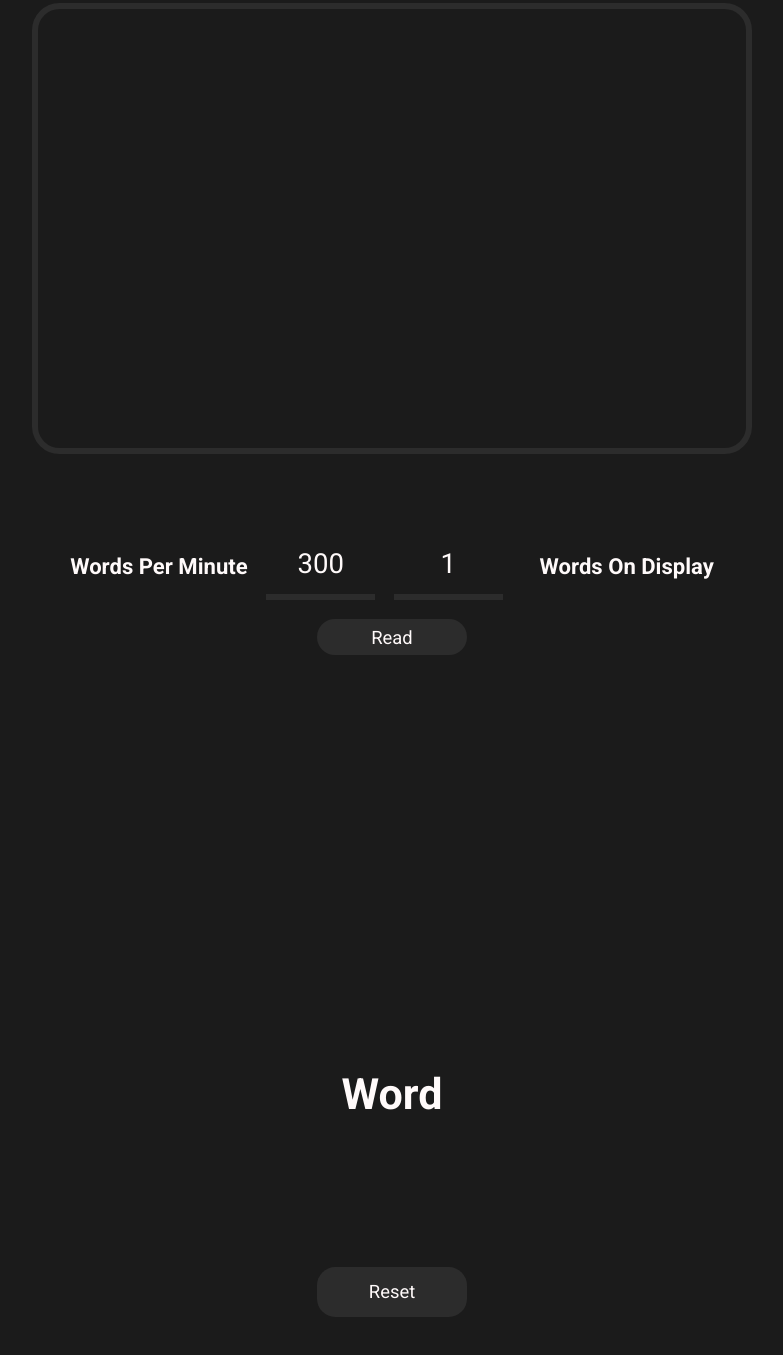
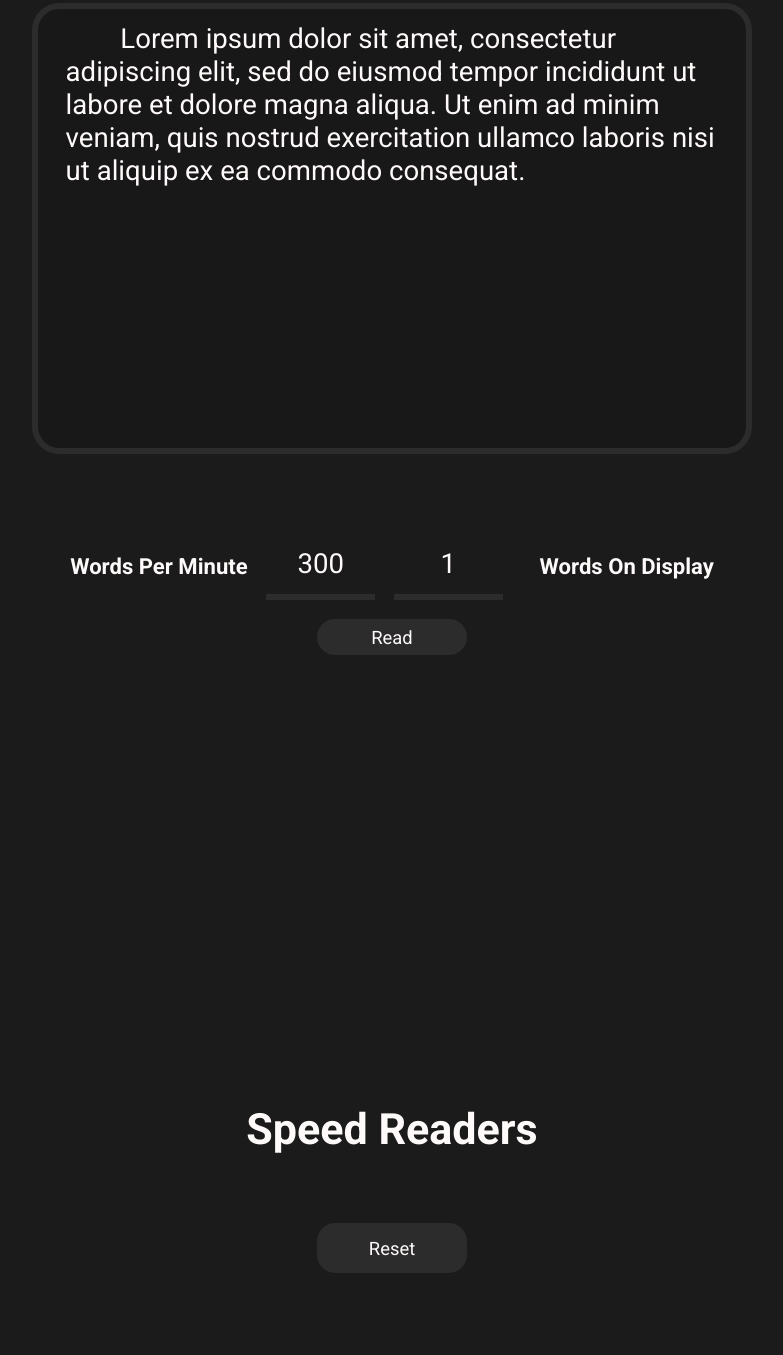
Before and after one commit to MaterniucAlex/Speed-Reader, a plain HTML site: page index.html in a window 1280 px wide. Shown: the part 71-1426 px from the top of the page, without its empty margins (248-1031 px from the left). Drawn offline with Linux system fonts and the light colour scheme.

Commit message:
Speed Reader v1.3 | fixed newline characters and tabs not being detected as separators for textarea string and the reset button changing position when text is not present + textarea now has a default lorem text

```diff
--- a/index.html
+++ b/index.html
@@ -14,7 +14,9 @@
   <body>
 
     <section class="mainSection">
-      <textarea type="text" name="textInput" value="Lorem ipsum dolor sit amet, consectetur adipiscing elit, sed do eiusmod tempor incididunt ut labore et dolore magna aliqua. Ut enim ad minim veniam, quis nostrud exercitation ullamco laboris nisi ut aliquip ex ea commodo consequat." id="textInput" spellcheck="false"></textarea><br>
+      <textarea type="text" name="textInput" value="" id="textInput" spellcheck="false">
+        Lorem ipsum dolor sit amet, consectetur adipiscing elit, sed do eiusmod tempor incididunt ut labore et dolore magna aliqua. Ut enim ad minim veniam, quis nostrud exercitation ullamco laboris nisi ut aliquip ex ea commodo consequat.
+      </textarea><br>
       <section class="optionsSection">
         <h4>Words Per Minute</h4>
         <input type="text" inputmode="numeric" name="wordsPerMinute" value="300" id="WPM" size='2' maxlength='3'>
@@ -25,7 +27,7 @@
     </section>
 
     <section class="mainSection">
-      <h3 id="readingWords">Word</h3>
+      <h3 id="readingWords">Speed Readers</h3>
       <button type="reset" id="resetButton">Reset</button>
     </section>
 
--- a/main.js
+++ b/main.js
@@ -7,7 +7,7 @@ function startDisplayingWords()
   let numberOfWords = Number(document.getElementById("NW").value);
 
   let word = 0;
-  let text = document.getElementById("textInput").value.split(" ").filter((word) => word.length > 0);
+  let text = document.getElementById("textInput").value.split(/\s+/).filter((word) => word.length > 0);
   let wordCount = text.length;
   if (numberOfWords > wordCount)
     numberOfWords = 1;
--- a/style.css
+++ b/style.css
@@ -30,6 +30,7 @@ body {
   align-items: center;
   gap: 0.5em;
   width: min(35vw, 720px);
+  position: relative;
 }
 
 .optionsSection {
@@ -72,6 +73,7 @@ textarea::-webkit-scrollbar {
   border-radius: 1em;
   border: 6px solid var(--grayColor);
   resize: none;
+  background-color: #181818;
 }
 
 #textInput:focus {
@@ -96,5 +98,6 @@ button:active {
 }
 
 #resetButton {
-  transform: translate(0, 10vw);
+  position: absolute;
+  bottom: 20vw;
 }
```
